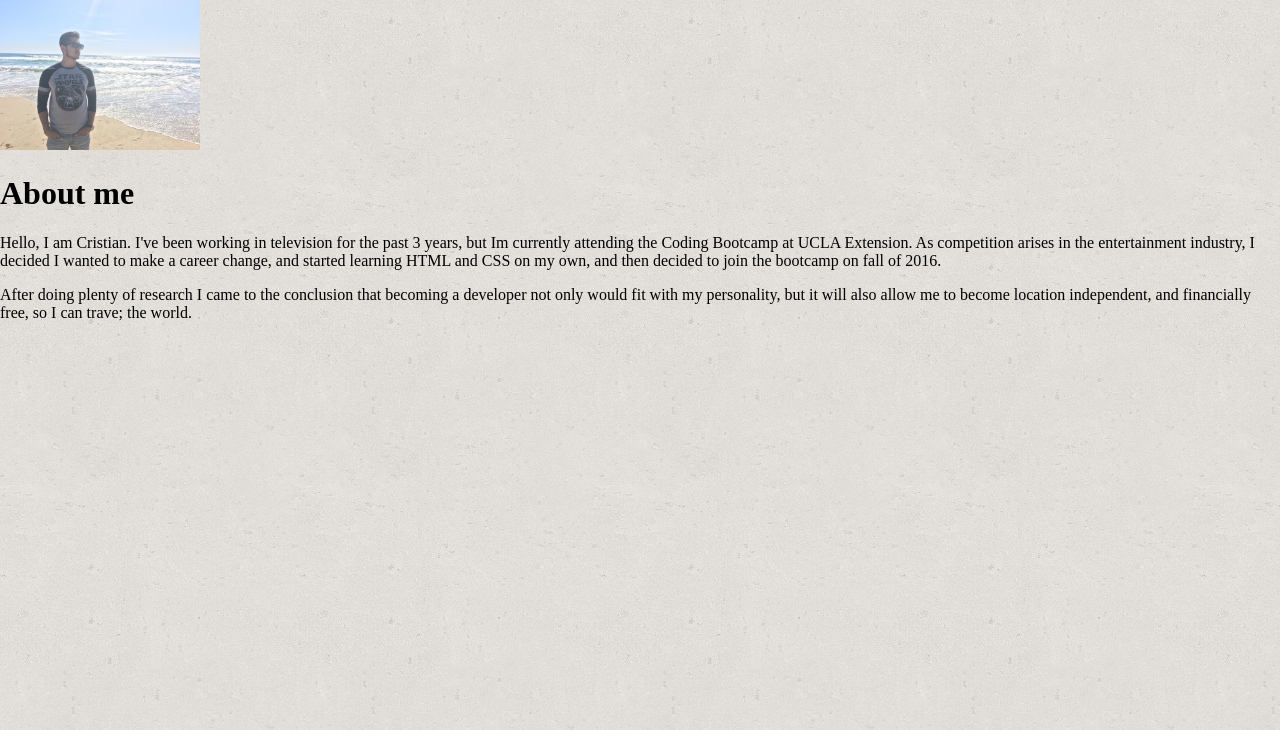
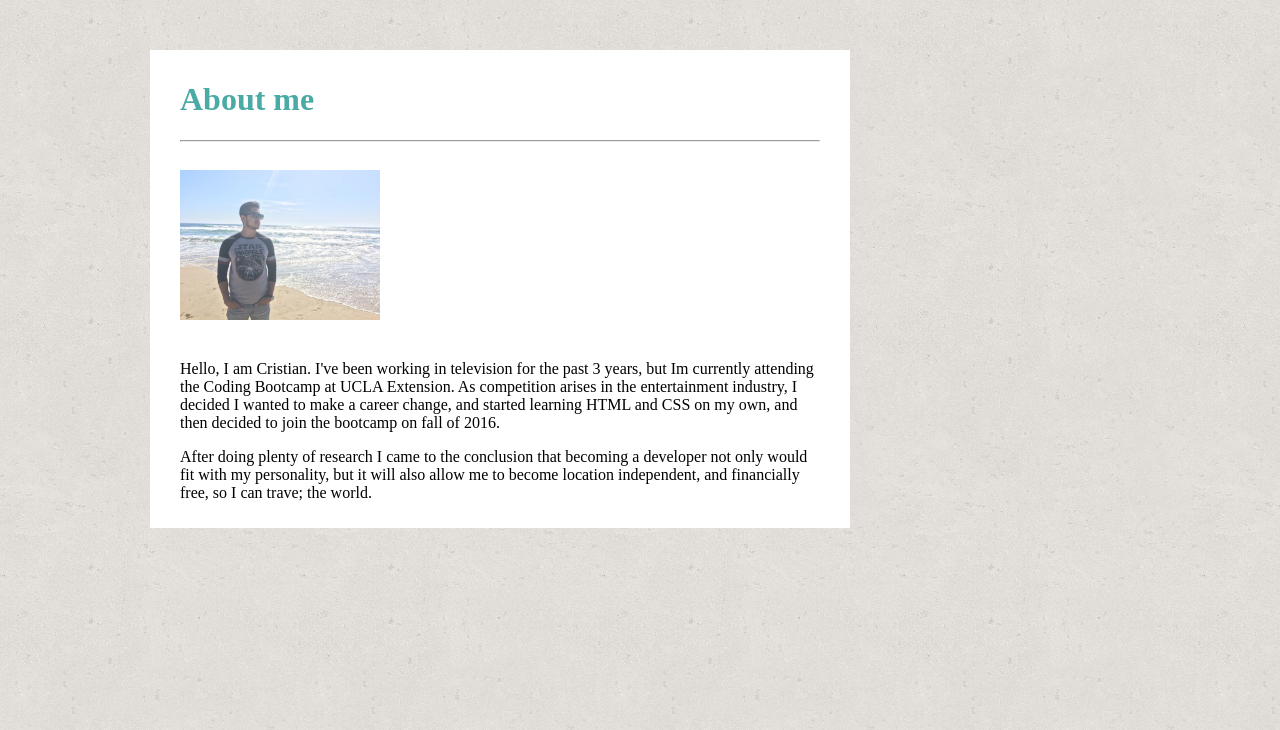
Before and after one commit to crisr10/Basic-Portfolio, a PHP site: page / in a window 1280 px wide. Shown: the part 70-800 px from the top of the page. Run offline with PHP 8.4, Linux system fonts and the light colour scheme.

Commit message:
About me box has desired padding, I also added a <hr> after About me to separate it from the content

```diff
--- a/assets/css/style.css
+++ b/assets/css/style.css
@@ -41,3 +41,17 @@ body, html {
 	float:left;
 
 }
+.body {
+	vertical-align:top;
+	width:50%;
+	padding:10px 30px;
+	margin:50px 150px;
+	background-color:#ffffff;
+
+}
+#aboutMe {
+	color:#4aaaa5;
+}
+.profilePic {
+	margin:20px 0px;
+}
--- a/index.html
+++ b/index.html
@@ -4,6 +4,7 @@
 	<title>My Portfolio</title>
 	<link rel="stylesheet" type="text/css" href="assets/css/style.css">
 </head>
+
 	<body background="assets/images/cork-wallet/cork-wallet.png">
 		<nav class="navMain">
 			<div class="header">Cristian Rodriguez</div>
@@ -13,9 +14,16 @@
     			<li><a href="portfolio.html" class="navItem">Portfolio</a></li>
   			</ul>
 		</nav>
-	<img src="assets/images/profile.jpg" width="200px">
-	<h1>About me</h1>
+	<div class="body">
+		<h1 id="aboutMe">About me</h1>
+
+		<hr>
+
+		<img src="assets/images/profile.jpg" width="200px" class="profilePic">
+
 		<p>Hello, I am Cristian. I've been working in television for the past 3 years, but Im currently attending the Coding Bootcamp at UCLA Extension. As competition arises in the entertainment industry, I decided I wanted to make a career change, and started learning HTML and CSS on my own, and then decided to join the bootcamp on fall of 2016.</p>
 		<p>After doing plenty of research I came to the conclusion that becoming a developer not only would fit with my personality, but it will also allow me to become location independent, and financially free, so I can trave; the world.</p>
+	</div>
 	</body>
+
 </html>
```
Also changed, not shown: contact.html (+10 -8 lines), portfolio.html (+10 -8 lines). Lines whose indentation alone changed are shown as unchanged.
